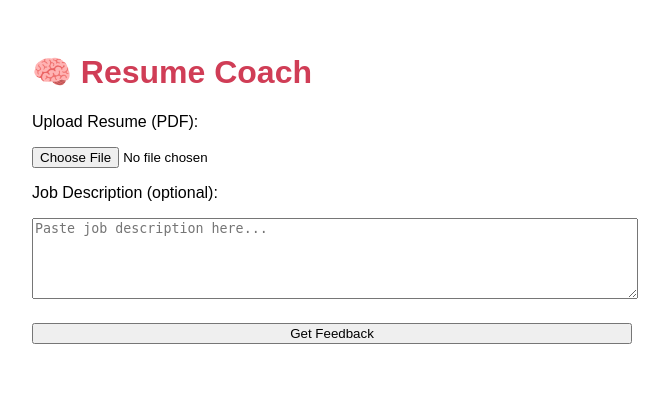
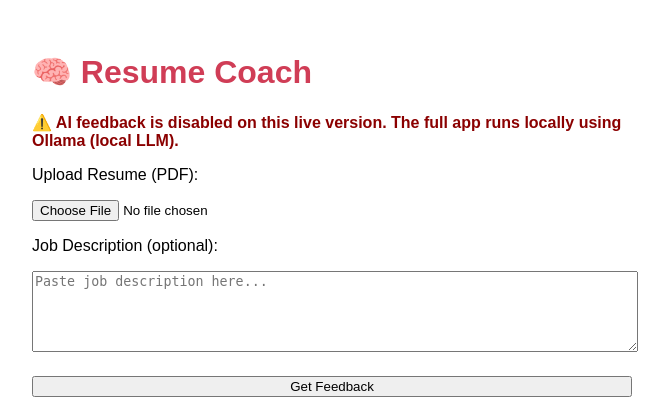
Before and after one commit to SujeethMuru/resume-coach-agent, a Flask app: page /ui in a window 1280 px wide. Shown: the top 420 px of the page, without its empty margins (308-977 px from the left). Run offline with Flask 3, Linux system fonts and the light colour scheme.

Commit message:
Edited README to include demo screen shots. Added warning the local LLM does not work in web

```diff
--- a/backend/templates/index.html
+++ b/backend/templates/index.html
@@ -31,6 +31,9 @@
 <body>
 
   <h1>🧠 Resume Coach</h1>
+  <p style="color: darkred; font-weight: bold;">
+    ⚠️ AI feedback is disabled on this live version. The full app runs locally using Ollama (local LLM).
+  </p>
 
   <div id="loading-box" style="display: none; margin-bottom: 1rem;">
     <strong>🔄 Generating feedback...</strong>
```
Also changed, not shown: README.md, assets/ai-feedback-result.png (added), assets/download-feedback.png (added), assets/upload-form.png (added).
